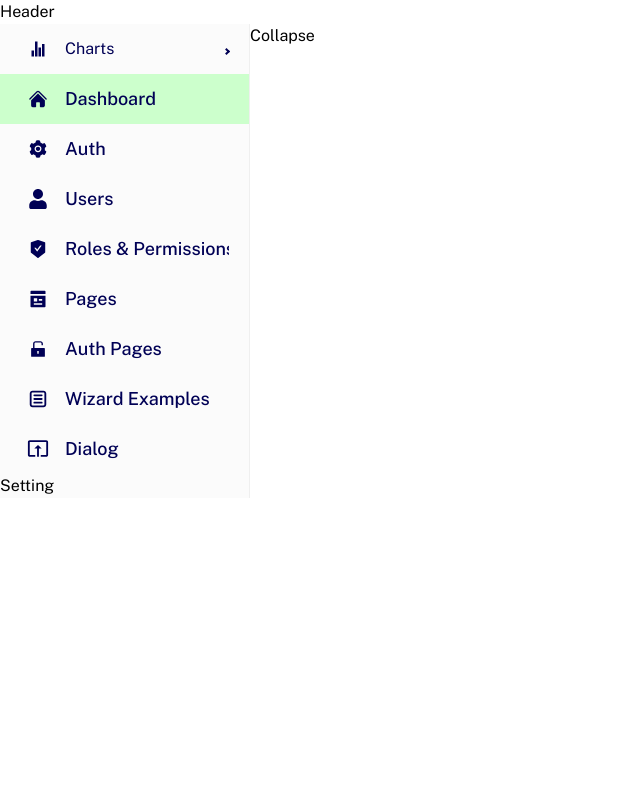
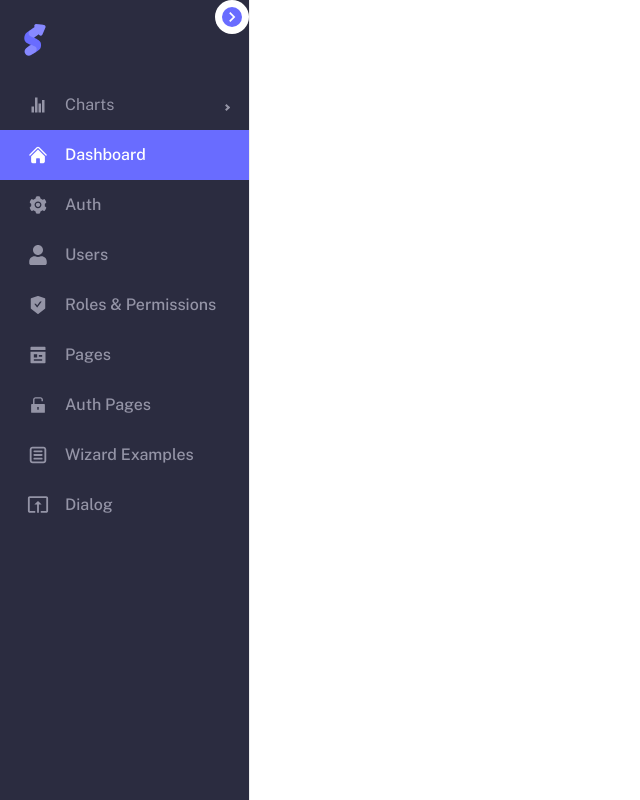
Before and after one commit to MansoorAkhter/sigma-admin-dashboard, a Next.js app: page / in a window 1280 px wide. Shown: the whole page, without its empty margins (0-640 px from the left). Built offline with nearby package versions, Linux system fonts and the light colour scheme.

Commit message:
sidebar ui update:

```diff
--- a/components/Sidebar.jsx
+++ b/components/Sidebar.jsx
@@ -7,20 +7,20 @@ import { IoStatsChartSharp } from "react-icons/io5";
 import { FaUser } from "react-icons/fa";
 import { RiPagesFill } from "react-icons/ri";
 import { CgMenuBoxed } from "react-icons/cg";
-import { MdSystemUpdateAlt } from "react-icons/md";
+import { MdSystemUpdateAlt, MdKeyboardArrowRight } from "react-icons/md";
 
 const Item = ({ title, to, selected, setSelected, icon }) => {
     return (
-        <Link href={to}>
+        // <Link href={to}>
         <MenuItem
             active={selected === title}
-                className="text-gray-300"
             onClick={() => setSelected(title)}
             icon={icon}
         >
-                <div className="text-lg font-medium">{title}</div>
+            <h5 className="text-base font-medium">{title}</h5>
+            <link href={to} />
         </MenuItem>
-        </Link>
+        // </Link>
     )
 }
 
@@ -28,30 +28,49 @@ const SidebarMenu = () => {
     const [isCollapsed, setIsCollapsed] = useState(false);
     const [selected, setSelected] = useState("Dashboard");
     const { collapseSidebar } = useProSidebar();
+
     return (
-        <div className="flex h-full overflow-auto scrollbar-hide sticky top-0 left-0">
+        <div className="flex h-screen sticky top-0 left-0">
+
+
             <Sidebar collapsed={isCollapsed}
-                // backgroundColor="grey"
+                backgroundColor="#2B2C40"
                 transitionDuration={300}
             >
+
+                <button onClick={() => { collapseSidebar(); setIsCollapsed(!isCollapsed) }}
+                    className="p-[7px] rounded-full bg-white absolute right-0"
+                >
+                    <MdKeyboardArrowRight size={20} className="bg-[#696CFF] rounded-full" color="white" />
+                </button>
+                <div className="flex items-center p-6">
+
+                    <img src="/logo.svg" alt="sigma logo" />
+                    {isCollapsed ? <h3 className="text-gray-300 font-extrabold text-2xl ml-2">SIGMA</h3> : undefined}
+
+                </div>
+
+
                 <Menu iconShape="square"
                     menuItemStyles={{
                         button: ({ level, active, disabled }) => {
-                            // only apply styles on first level elements of the tree
                             if (level === 0)
                                 return {
-                                    color: disabled ? '#fcc4' : '#005',
-                                    backgroundColor: active ? '#cfcf' : undefined,
-
+                                    color: active ? '#fff' : '#9494A6',
+                                    backgroundColor: active && '#696CFF',
                                 };
                         },
                     }}
 
                 >
-                    <SubMenu label="Charts" icon={<IoStatsChartSharp />}>
+
+
+                    <SubMenu label="Charts" icon={<IoStatsChartSharp />} >
                         <MenuItem> Pie charts </MenuItem>
-                        <MenuItem> Line charts </MenuItem>
+                        <MenuItem> MenuItemne charts </MenuItem>
                     </SubMenu>
+
+
 
                     <div className="">
                         <Item
@@ -111,15 +130,10 @@ const SidebarMenu = () => {
                             setSelected={setSelected}
                         />
 
-
-                        <div className="">Setting</div>
                     </div>
 
                 </Menu>
             </Sidebar>
-            <main>
-                <button onClick={() => collapseSidebar()}>Collapse</button>
-            </main>
         </div>
 
     );
--- a/pages/index.js
+++ b/pages/index.js
@@ -17,7 +17,6 @@ export default function Home() {
         <link rel="icon" href="/favicon.ico" />
       </Head>
       <main className={font.className}>
-        <Header />
         <SidebarMenu />
       </main>
     </>
```
Also changed, not shown: public/logo.svg (added). Lines whose indentation alone changed are shown as unchanged.
